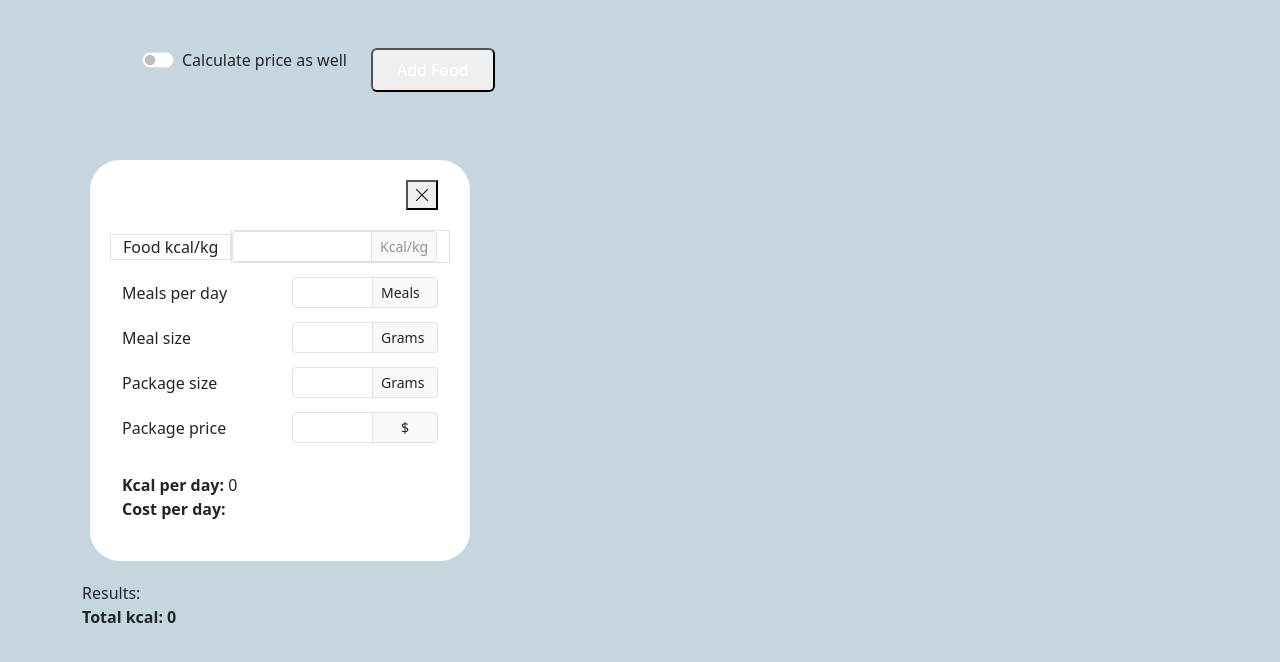
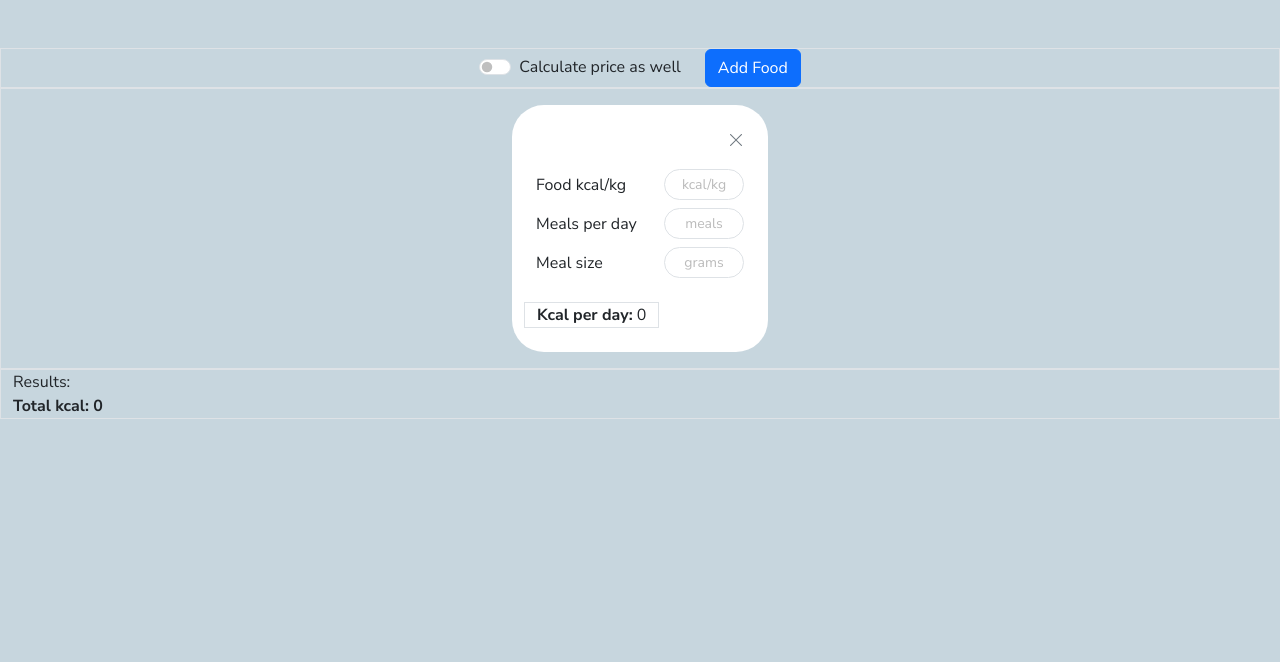
Before and after one commit to mykytaso/pet-food-calculator, a FastAPI app: page / in a window 1280 px wide. Shown: the top 662 px of the page. Run offline with FastAPI, Linux system fonts and the light colour scheme.

Commit message:
Refactor index.html for improved layout and styling; add custom CSS link and enhance food row template

```diff
--- a/templates/index.html
+++ b/templates/index.html
@@ -1,25 +1,27 @@
 <!DOCTYPE html>
 <html lang="en">
+
 <head>
   <meta charset="UTF-8" />
   <meta name="viewport" content="width=device-width, initial-scale=1.0">
-<!--  <link href="./output.css" rel="stylesheet">-->
-
-
-
   <link href="https://cdn.jsdelivr.net/npm/bootstrap@5.3.7/dist/css/bootstrap.min.css" rel="stylesheet" integrity="sha384-LN+7fdVzj6u52u30Kp6M/trliBMCMKTyK833zpbD+pXdCLuTusPj697FH4R/5mcr" crossorigin="anonymous">
   <script src="https://cdn.jsdelivr.net/npm/bootstrap@5.3.7/dist/js/bootstrap.bundle.min.js" integrity="sha384-ndDqU0Gzau9qJ1lfW4pNLlhNTkCfHzAVBReH9diLvGRem5+R9g2FzA8ZGN954O5Q" crossorigin="anonymous"></script>
   <link rel="stylesheet" href="https://cdn.jsdelivr.net/npm/bootstrap-icons@1.13.1/font/bootstrap-icons.min.css">
 
+  <link rel="stylesheet" href="/static/css/style.css">
+  <title>Pet Food Calculator</title>
 
-  <title>Pet Food Calculator</title>
+<link rel="preconnect" href="https://fonts.googleapis.com">
+<link rel="preconnect" href="https://fonts.gstatic.com" crossorigin>
+<link href="https://fonts.googleapis.com/css2?family=Nunito+Sans:ital,opsz,wght@0,6..12,200..1000;1,6..12,200..1000&display=swap" rel="stylesheet">
 
 </head>
 
+
 <body style="background-color: rgb(199, 214, 222);">
-  <div class="container">
+  <div class="container-fluid">
 
-    <div class="row justify-center m-5">
+    <div class="row border justify-content-center align-items-center mt-5">
       <div class="col-auto">
         <div class="form-check form-switch">
           <input class="form-check-input" type="checkbox" role="switch" id="toggle-cost">
@@ -28,20 +30,17 @@
       </div>
 
       <div class="col-auto">
-        <button id="add-row" class="bg-blue-500 hover:bg-blue-600 text-white font-semibold py-2 px-4 rounded">
+        <button class="btn btn-primary" id="add-row">
           Add Food
         </button>
-
       </div>
     </div>
 
+    <!-- This row is used to display the food rows dynamically -->
+    <div class="row border justify-content-center" id="food-rows"></div>
 
-
-    <div class="row justify-center" id="food-rows"></div>
-
-
-
-    <div class="row justify-center">
+    <!-- Results -->
+    <div class="row border">
       <div class="col-auto">
         Results:
 
@@ -57,122 +56,65 @@
     </div>
 
 
+    <!-- Template for a single food row -->
+    <template id="food-row-template">
+        <div class="col-auto m-3 p-4 bg-white rounded-5 food-row">
 
 
-    <template id="food-row-template">
-
-      <div class="col">
-
-      <div class="row food-row" style="background-color: white; width: 380px; border-radius: 30px; padding: 20px; margin: 20px; padding-bottom: 40px; gap: 10px;">
+          <div class="d-flex justify-content-end">
+            <a href="#" class="text-decoration-none delete-row text-secondary align-self-end mb-3">
+              <i class="bi bi-x-lg"></i>
+            </a>
+          </div>
 
 
-      <div class="col">
-        <div class="row" style="justify-content: end; margin-bottom: 20px;">
-          <div class="col-auto">
-            <button class="col delete-row">
-              <i class="bi bi-x-lg"></i>
-            </button>
+          <div class="d-flex align-items-center gap-2">
+            <label class="text-nowrap mb-0 field-text" style="width: 120px;">Food kcal/kg</label>
+            <input class="form-control form-control-sm rounded-4 kcalPerKg" placeholder="kcal/kg" aria-label="Kcal per kg" style="width: 80px;" />
           </div>
-        </div>
 
-        <div class="row" style="align-items: center; margin-top: 14px;">
-          <div class="col-auto border">
-            Food kcal/kg
+
+          <div class="d-flex align-items-center gap-2 mt-2">
+            <label class="text-nowrap mb-0" style="width: 120px;">Meals per day</label>
+            <input class="form-control form-control-sm rounded-4 mealsNumber" placeholder="meals" aria-label="Meals per day" style="width: 80px;" />
           </div>
-          <div class="col border ps-0">
-            <div class="input-group input-group-sm">
-              <input type="number" class="form-control kcalPerKg" aria-label="Kcal/kg of the food" style="width: 100px;">
-              <span class="input-group-text" id="inputGroup-sizing-sm" style="width: 66px; color: rgb(140, 148, 154);">Kcal/kg</span>
-            </div>
+
+
+          <div class="d-flex align-items-center gap-2 mt-2">
+            <label class="text-nowrap mb-0" style="width: 120px;">Meal size</label>
+            <input class="form-control form-control-sm rounded-4 portionSize" placeholder="grams" aria-label="Meal size" style="width: 80px;" />
           </div>
-        </div>
 
-        <div class="row" style="align-items: center; margin-top: 14px;">
-          <div class="col">
-            Meals per day
+
+          <div class="d-flex align-items-center gap-2 mt-2 cost-field">
+            <label class="text-nowrap mb-0" style="width: 120px;">Package size</label>
+            <input class="form-control form-control-sm rounded-4 packageSize" placeholder="grams" aria-label="Package size" style="width: 80px;" />
           </div>
-          <div class="col">
-            <div class="input-group input-group-sm">
-              <input type="number" class="form-control mealsNumber" aria-label="Meals per day">
-              <span class="input-group-text" id="inputGroup-sizing-sm" style="width: 66px;">Meals</span>
-            </div>
+
+
+          <div class="d-flex align-items-center gap-2 mt-2 cost-field">
+            <label class="text-nowrap mb-0" style="width: 120px;">Package price</label>
+            <input class="form-control form-control-sm rounded-4 price" placeholder="$" aria-label="Package price" style="width: 80px;" />
           </div>
-        </div>
-
-        <div class="row" style="align-items: center; margin-top: 14px;">
-          <div class="col">
-            Meal size
-          </div>
-          <div class="col">
-            <div class="input-group input-group-sm">
-              <input type="number" class="form-control portionSize" aria-label="Meal size">
-              <span class="input-group-text" id="inputGroup-sizing-sm" style="width: 66px;">Grams</span>
-            </div>
-          </div>
-        </div>
-
-        <div class="row" style="align-items: center;">
-          <div class="col cost-field" style="margin-top: 14px;">
-            Package size
-          </div>
-          <div class="col cost-field" style="margin-top: 14px;">
-            <div class="input-group input-group-sm">
-              <input type="number" class="form-control packageSize" aria-label="Package size">
-              <span class="input-group-text" id="inputGroup-sizing-sm" style="width: 66px;">Grams</span>
-            </div>
-          </div>
-        </div>
-
-        <div class="row" style="align-items: center;">
-          <div class="col cost-field" style="margin-top: 14px;">
-            Package price
-          </div>
-          <div class="col cost-field" style="margin-top: 14px;">
-            <div class="input-group input-group-sm">
-              <input type="number" class="form-control price" aria-label="Package size">
-              <span class="input-group-text" id="inputGroup-sizing-sm" style="width: 66px; justify-content: center;">$</span>
-            </div>
-          </div>
-        </div>
 
 
 
-
-        <div class="row justify-content-between" style="margin-top: 30px;">
-          <div class="col-auto">
-            <div>
-              <span style="font-weight: 800;">Kcal per day: </span>
-              <span class="kcal-output">0</span>
-            </div>
-
-            <div class="cost-field">
-              <span style="font-weight: 800;">Cost per day: </span>
-              <span class="cost-output"></span>
+          <div class="row mt-4">
+            <div class="col-auto border">
+              <div>
+                <strong>Kcal per day:</strong> <span class="kcal-output">0</span>
+              </div>
+              <div class="cost-field">
+                <strong>Cost per day:</strong> <span class="cost-output"></span>
+              </div>
             </div>
           </div>
+
         </div>
-
-
-      </div>
-
-
-
-
-
-      </div>
-      </div>
     </template>
 
 
-
-
-
-
-  <script src="/static/js/script.js"></script>
-
-
-
-
+    <script src="/static/js/script.js"></script>
 
   </div>
 </body>
```
